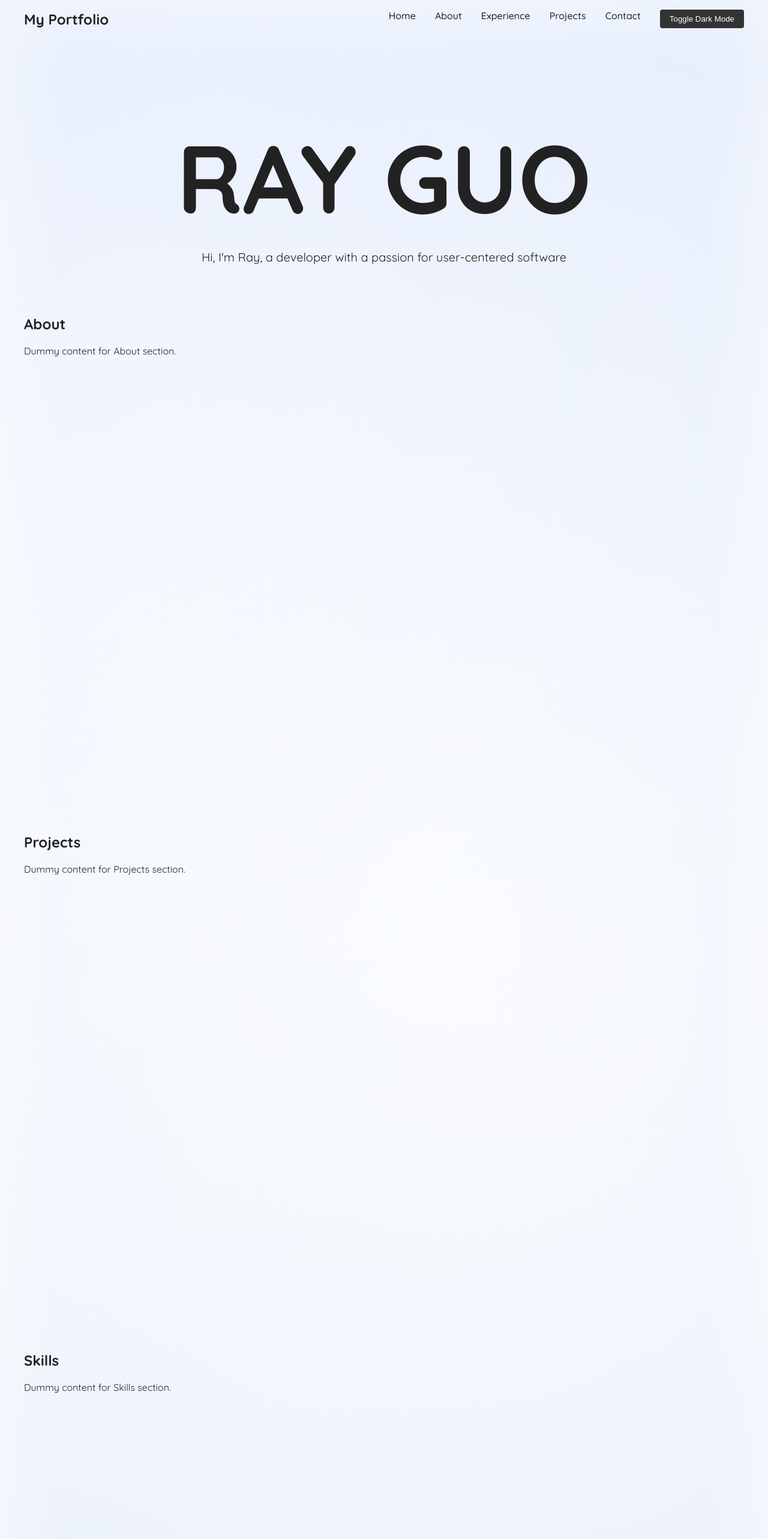
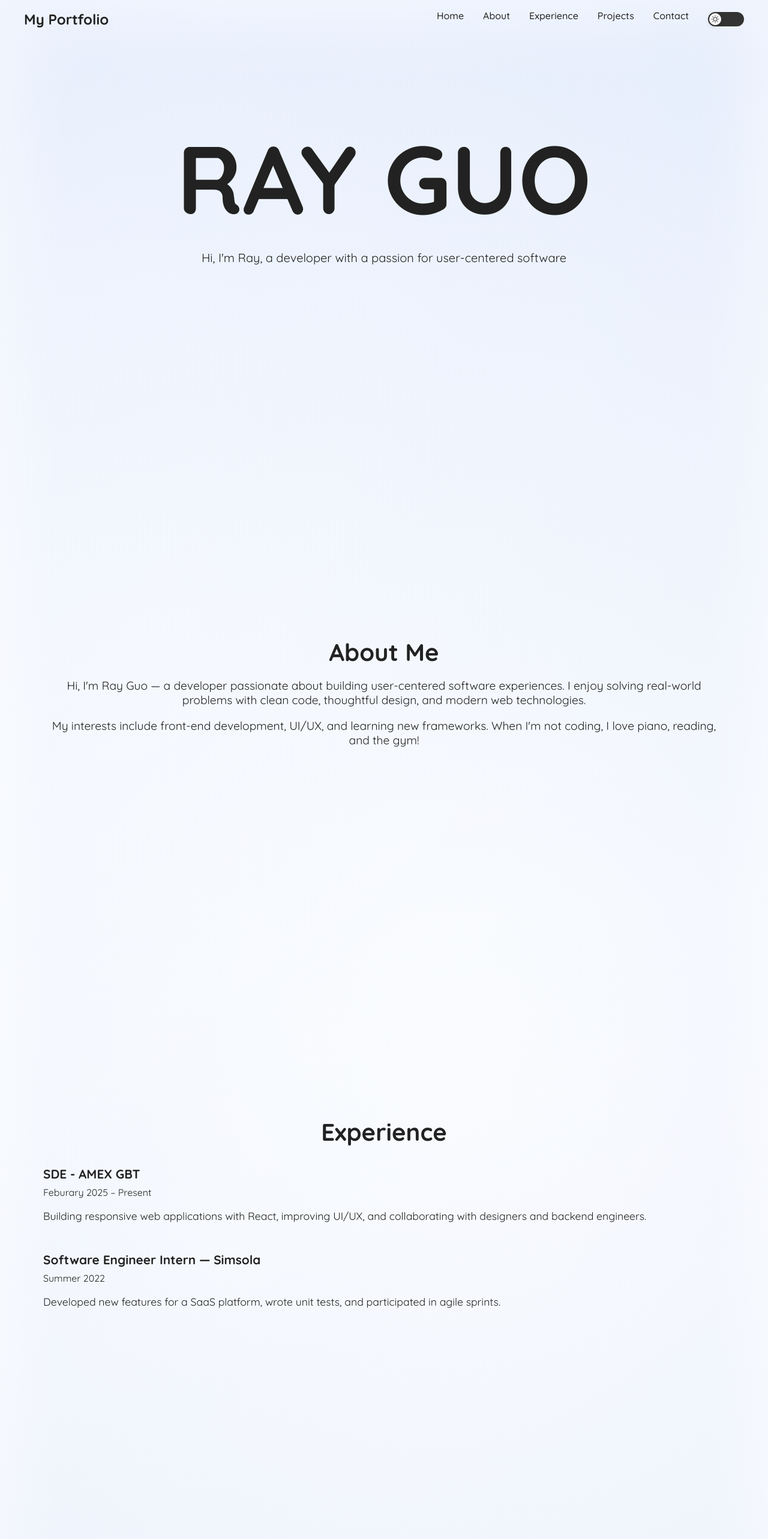
Before and after one commit to Ray100102/portfolio_v3, a React (Create React App) app in the folder my-portfolio/: page / in a window 1280 px wide. Shown: the top 2566 px of the page at 60% size. Built offline with nearby package versions, Linux system fonts and the light colour scheme.

Commit message:
Added more sections - changed darkmode button to slider

```diff
--- a/my-portfolio/src/App.js
+++ b/my-portfolio/src/App.js
@@ -2,6 +2,8 @@ import React, { useState, useEffect } from "react";
 import "./styles/App.css";
 import NavBar from "./components/NavBar";
 import HomeScreen from "./sections/HomeScreen";
+import AboutMe from "./sections/AboutMe";
+import Experience from "./sections/Experience";
 
 function App() {
   const [isDesktop, setIsDesktop] = useState(window.innerWidth >= 1200);
@@ -35,20 +37,14 @@ function App() {
       <div id="home" className={"App"}>
         <NavBar darkMode={darkMode} setDarkMode={setDarkMode} />
         <HomeScreen />
-        <section id="about" style={{ minHeight: "100vh", padding: "2rem 0" }}>
-          <h2>About</h2>
-          <p>Dummy content for About section.</p>
-        </section>
+        <AboutMe />
+        <Experience />
         <section
           id="projects"
           style={{ minHeight: "100vh", padding: "2rem 0" }}
         >
           <h2>Projects</h2>
           <p>Dummy content for Projects section.</p>
-        </section>
-        <section id="skills" style={{ minHeight: "100vh", padding: "2rem 0" }}>
-          <h2>Skills</h2>
-          <p>Dummy content for Skills section.</p>
         </section>
         <section id="contact" style={{ minHeight: "100vh", padding: "2rem 0" }}>
           <h2>Contact</h2>
--- a/my-portfolio/src/components/DarkModeToggle.jsx
+++ b/my-portfolio/src/components/DarkModeToggle.jsx
@@ -1,13 +1,20 @@
 import "../styles/components/DarkModeToggle.css";
+import sun from "../assets/sun.png";
+import moon from "../assets/moon.png";
 
 function DarkModeToggle({ darkMode, setDarkMode }) {
   return (
-    <button
-      className="dark-mode-toggle"
-      onClick={() => setDarkMode((prev) => !prev)}
-    >
-      Toggle {darkMode ? "Light" : "Dark"} Mode
-    </button>
+    <div className="dark-mode-slider" onClick={() => setDarkMode((prev) => !prev)}>
+      <div className={`slider-track${darkMode ? " dark" : ""}`}>
+        <div className={`slider-thumb${darkMode ? " dark" : ""}`}>
+          {darkMode ? (
+            <img src={moon} alt="Dark mode" className="slider-icon" />
+          ) : (
+            <img src={sun} alt="Light mode" className="slider-icon" />
+          )}
+        </div>
+      </div>
+    </div>
   );
 }
 
--- a/my-portfolio/src/components/NavBar.jsx
+++ b/my-portfolio/src/components/NavBar.jsx
@@ -13,10 +13,10 @@ function NavBar({ darkMode, setDarkMode }) {
           <a href="#about">About</a>
         </li>
         <li>
-          <a href="#projects">Experience</a>
+          <a href="#experience">Experience</a>
         </li>
         <li>
-          <a href="#skills">Projects</a>
+          <a href="#projects">Projects</a>
         </li>
         <li>
           <a href="#contact">Contact</a>
--- /dev/null
+++ b/my-portfolio/src/sections/AboutMe.jsx
@@ -0,0 +1,21 @@
+import "../styles/sections/AboutMe.css";
+
+function AboutMe() {
+  return (
+    <section id="about" className="about-section">
+      <div className="about-content">
+        <h2>About Me</h2>
+        <p>
+          Hi, I'm Ray Guo — a developer passionate about building user-centered software experiences.
+          I enjoy solving real-world problems with clean code, thoughtful design, and modern web technologies.
+        </p>
+        <p>
+          My interests include front-end development, UI/UX, and learning new frameworks.
+          When I'm not coding, I love piano, reading, and the gym!
+        </p>
+      </div>
+    </section>
+  );
+}
+
+export default AboutMe;
--- /dev/null
+++ b/my-portfolio/src/sections/Experience.jsx
@@ -0,0 +1,29 @@
+import "../styles/sections/Experience.css";
+
+function Experience() {
+  return (
+    <section id="experience" className="experience-section">
+      <div className="experience-content">
+        <h2>Experience</h2>
+        <div className="experience-list">
+          <div className="experience-item">
+            <h3>SDE - AMEX GBT</h3>
+            <span>Feburary 2025 – Present</span>
+            <p>
+              Building responsive web applications with React, improving UI/UX, and collaborating with designers and backend engineers.
+            </p>
+          </div>
+          <div className="experience-item">
+            <h3>Software Engineer Intern — Simsola</h3>
+            <span>Summer 2022</span>
+            <p>
+              Developed new features for a SaaS platform, wrote unit tests, and participated in agile sprints.
+            </p>
+          </div>
+        </div>
+      </div>
+    </section>
+  );
+}
+
+export default Experience;
--- a/my-portfolio/src/sections/HomeScreen.jsx
+++ b/my-portfolio/src/sections/HomeScreen.jsx
@@ -2,7 +2,7 @@ import "../styles/sections/HomeScreen.css";
 
 function HomeScreen() {
   return (
-    <section id="home" className="home-screen">
+    <section id="home" className="home-section">
       <div className="home-content">
         <h1>RAY GUO</h1>
         <p>
--- a/my-portfolio/src/styles/components/DarkModeToggle.css
+++ b/my-portfolio/src/styles/components/DarkModeToggle.css
@@ -1,8 +1,46 @@
-.dark-mode-toggle {
-  padding: 0.5rem 1rem;
-  border-radius: 4px;
-  border: none;
+.dark-mode-slider {
+  width: 60px;
+  height: 32px;
+  display: flex;
+  align-items: center;
+  cursor: pointer;
+  position: relative;
+}
+
+.slider-track {
+  width: 100%;
+  height: 24px;
   background: #333;
-  color: #fff;
-  cursor: pointer;
+  border-radius: 12px;
+  position: relative;
+  transition: 0.3s;
 }
+
+.slider-track.dark {
+  background: #eee;
+}
+
+.slider-thumb {
+  position: absolute;
+  top: 2px;
+  left: 2px;
+  width: 20px;
+  height: 20px;
+  background: #fff;
+  border-radius: 50%;
+  box-shadow: 0 2px 8px rgba(0,0,0,0.15);
+  display: flex;
+  align-items: center;
+  justify-content: center;
+  transition: left 0.3s, 0.3s;
+}
+
+.slider-thumb.dark {
+  left: 38px;
+  background: #222;
+}
+
+.slider-icon {
+  width: 16px;
+  height: 16px;
+}
--- /dev/null
+++ b/my-portfolio/src/styles/sections/AboutMe.css
@@ -0,0 +1,18 @@
+.about-section {
+  min-height: 100vh;
+}
+
+.about-content {
+  text-align: center;
+  padding: 2rem;
+}
+
+.about-content h2 {
+  font-size: 2.5rem;
+  margin-bottom: 1rem;
+}
+
+.about-content p {
+  font-size: 1.2rem;
+  margin-bottom: 1rem;
+}
--- /dev/null
+++ b/my-portfolio/src/styles/sections/Experience.css
@@ -0,0 +1,35 @@
+.experience-section {
+  min-height: 100vh;
+}
+
+.experience-content {
+  text-align: left;
+  padding: 2rem;
+}
+
+.experience-content h2 {
+  font-size: 2.5rem;
+  margin-bottom: 2rem;
+  text-align: center;
+}
+
+.experience-list {
+  display: flex;
+  flex-direction: column;
+  gap: 2rem;
+}
+
+.experience-item h3 {
+  margin: 0 0 0.5rem 0;
+  font-size: 1.3rem;
+}
+
+.experience-item span {
+  display: block;
+  font-size: 1rem;
+  margin-bottom: 0.5rem;
+}
+
+.experience-item p {
+  font-size: 1.1rem;
+}
--- a/my-portfolio/src/styles/sections/HomeScreen.css
+++ b/my-portfolio/src/styles/sections/HomeScreen.css
@@ -1,3 +1,7 @@
+.home-section {
+  min-height: 100vh;
+}
+
 .home-content {
   text-align: center;
 }
```
Also changed, not shown: my-portfolio/src/assets/moon.png (added), my-portfolio/src/assets/sun.png (added).
